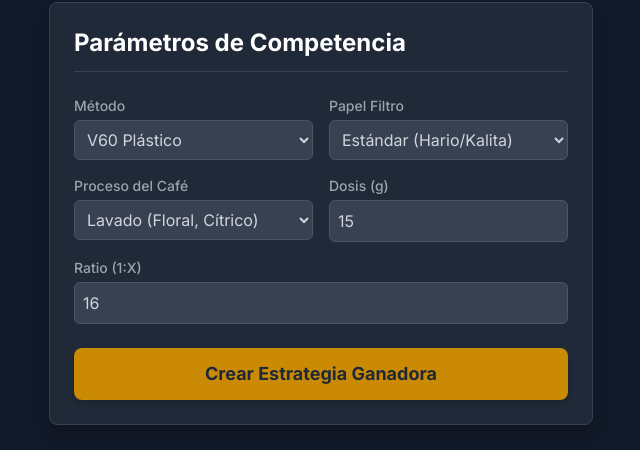
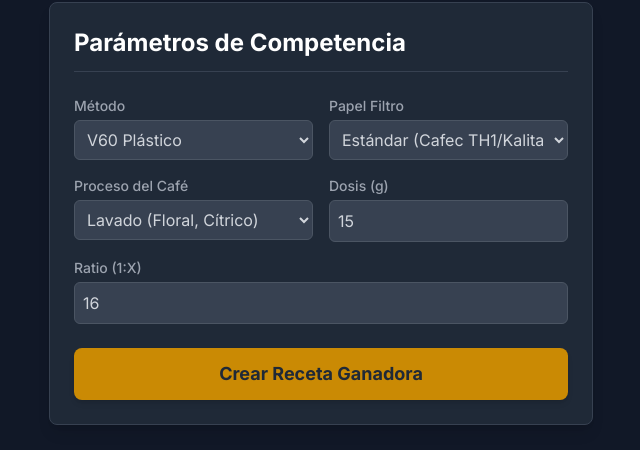
Before and after one commit to robertoulate-ctrl/bloom-trainer-app, a plain HTML site: page index.html in a window 1280 px wide. Shown: the part 154-604 px from the top of the page, 31-671 px from the left. Drawn offline with nearby package versions, Linux system fonts and the light colour scheme.

Commit message:
Update index.html

```diff
--- a/index.html
+++ b/index.html
@@ -8,7 +8,7 @@
 
 <meta name="viewport" content="width=device-width, initial-scale=1.0">
 
-<title>Bloom Battles Pro Trainer</title>
+<title>Grind n Conquer</title>
 
 <!-- Tailwind CSS for styling -->
 
@@ -165,7 +165,7 @@ margin-bottom: 0.75rem;
 
 <select id="filterPaper" class="select-field w-full p-2 rounded-md focus:ring-2 focus:ring-yellow-500 focus:outline-none">
 
-<option value="standard">Estándar (Hario/Kalita)</option>
+<option value="standard">Estándar (Cafec TH1/Kalita Wave 155)</option>
 
 <option value="fast">Rápido (Cafec Abaca+)</option>
 
@@ -211,7 +211,7 @@ margin-bottom: 0.75rem;
 
 <button id="generateBtn" class="btn-primary w-full mt-6 py-3 rounded-lg font-bold text-lg shadow-md">
 
-Crear Estrategia Ganadora
+Crear Receta Ganadora
 
 </button>
 
```
